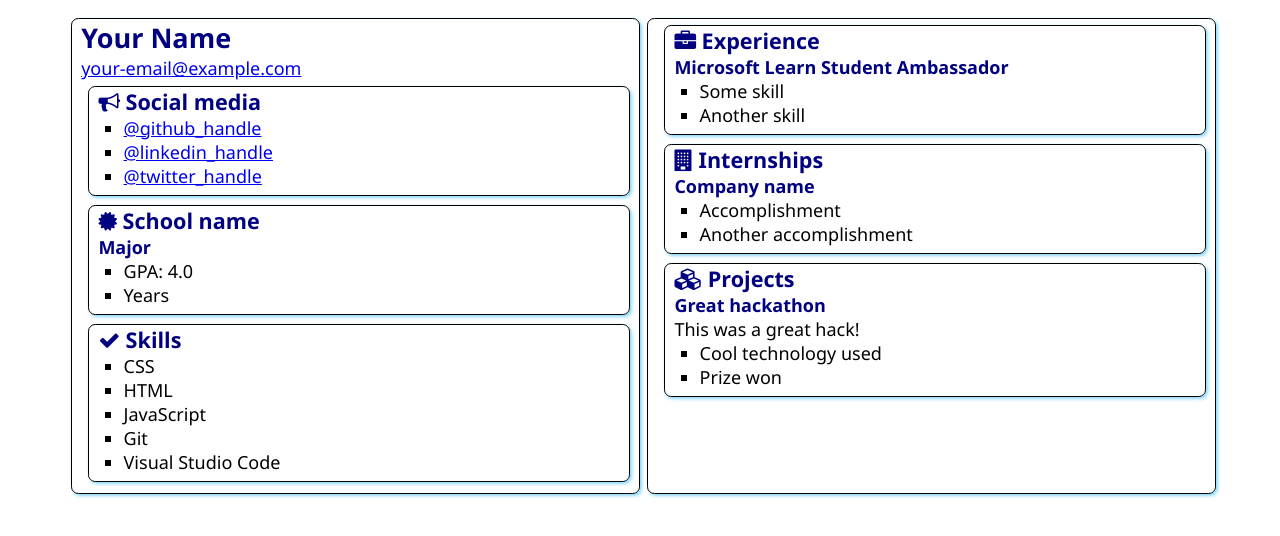
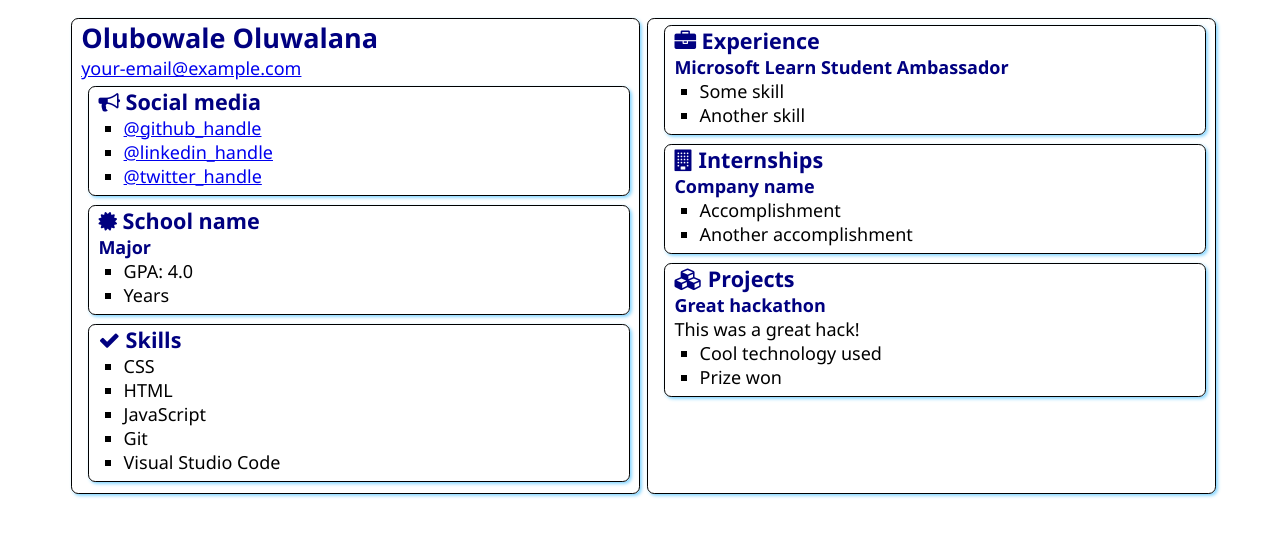
Before and after one commit to XLAN0-1/SATechnicalOnboarding., a plain HTML site: page src/index.html in a window 1280 px wide. Drawn offline with Linux system fonts and the light colour scheme.

Commit message:
Added my name

```diff
--- a/src/index.html
+++ b/src/index.html
@@ -12,7 +12,7 @@
 <body>
     <main>
         <article class="box">
-            <h1>Your Name</h1>
+            <h1>Olubowale Oluwalana</h1>
             <div><a href="mailto:your.email@example.com">your-email@example.com</a></div>
 
             <section class="box">
```
